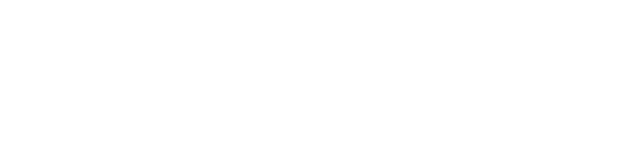
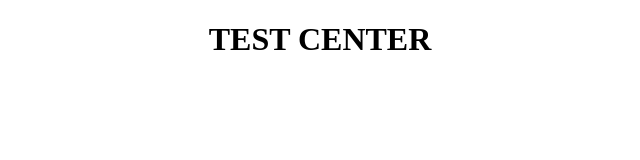
Before and after one commit to 19cire/git_101, a plain HTML site: page index.html in a window 1280 px wide. Shown: the whole page, without its empty margins (320-960 px from the left). Drawn offline with Linux system fonts and the light colour scheme.

Commit message:
text centered

```diff
--- a/index.html
+++ b/index.html
@@ -5,6 +5,8 @@
 	<title>git test</title>
 </head>
 <body>
-
+	<h1 style="text-align: center;">
+		TEST CENTER
+	</h1>
 </body>
 </html>
```
